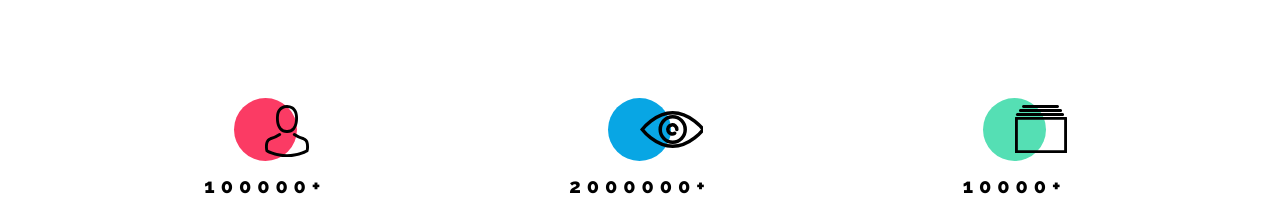
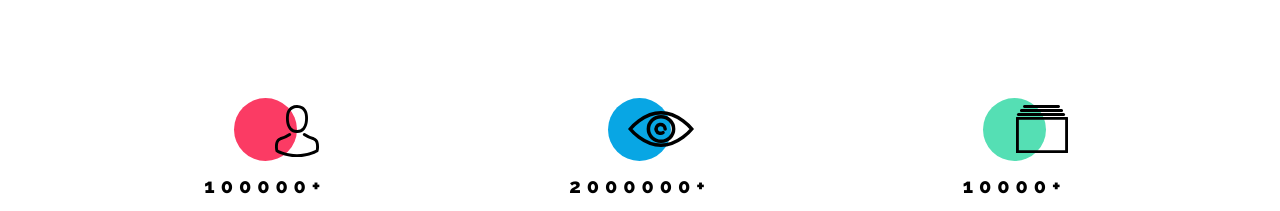
Before and after one commit to ostafinskim/BestShop, a website: page index.html in a window 1280 px wide. Shown: the part 842-1053 px from the top of the page. Drawn offline with nearby package versions, Linux system fonts and the light colour scheme.

Commit message:
fix: info section img

```diff
--- a/index.html
+++ b/index.html
@@ -41,17 +41,23 @@
       <h2 class="info__title">The most popular sales platform in country</h2>
       <div class="cards">
         <div class="card">
-          <div class="card__img"></div>
+          <div class="card__img">
+            <img src="./assets/person.svg" alt="person icon">
+          </div>
           <h3 class="card__title">100000+</h3>
           <span class="card__sub">daily entries</span>
         </div>
         <div class="card">
-          <div class="card__img"></div>
+          <div class="card__img">
+            <img src="./assets/eye.svg" alt="eye icon">
+          </div>
           <h3 class="card__title">2000000+</h3>
           <span class="card__sub">seen products <br> every day</span>
         </div>
         <div class="card">
-          <div class="card__img"></div>
+          <div class="card__img">
+            <img src="./assets/catalog.svg" alt="catalogs icon">
+          </div>
           <h3 class="card__title">10000+</h3>
           <span class="card__sub">added post dialy</span>
         </div>
--- a/scss/layouts/_info.scss
+++ b/scss/layouts/_info.scss
@@ -16,46 +16,42 @@
     grid-template-columns: 1fr;
     gap: 3.4rem;
   }
+
 }
 .card {
   flex: 1;
   display: grid;
   grid-template-columns: 1fr;
   grid-auto-rows: max-content;
-  &:nth-child(1) > :first-child {
-    background-color: $color-circleFirst;
-    &::before {
-      background: url('../../assets/person.svg') no-repeat;
+  &:nth-child(1) {
+    .card__img {
+      background: $color-circleFirst;
     }
   }
-  &:nth-child(2) > :first-child {
-    background-color: $color-circleSecond;
-    &::before {
-      background: url('../../assets/eye.svg') no-repeat;
-      top: 20%;
+  &:nth-child(2) {
+    .card__img {
+      background: $color-circleSecond;
+      img {
+        top: 20%;
+      }
     }
   }
-  &:nth-child(3) > :first-child {
-    background-color: $color-circleThird;
-    &::before {
-      background: url('../../assets/catalog.svg') no-repeat;
+  &:nth-child(3) {
+    .card__img {
+      background: $color-circleThird;
     }
   }
   &__img {
     justify-self: center;
+    display: flex;
     height: 6.3rem;
     width: 6.3rem;
     border-radius: 50%;
     position: relative;
-    &::before {
-      content: '';
-      display: block;
-      width: 100%;
-      height: 100%;
-      z-index: 2;
+    img {
       position: absolute;
+      right: -35%;
       top: 10%;
-      right: -50%;
     }
   }
   &__title {
```
Also changed, not shown: css/main.css, 1 other file.
